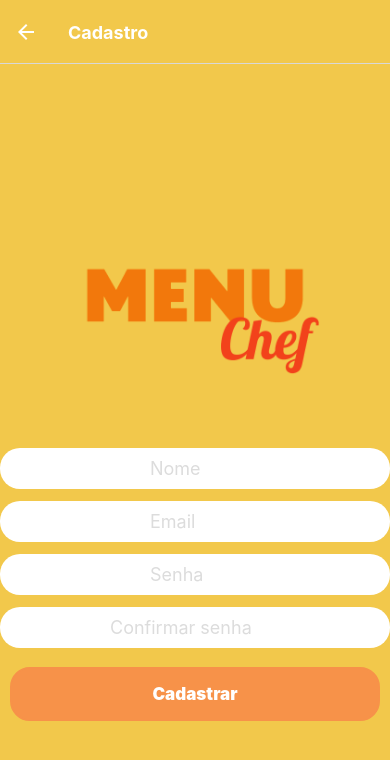
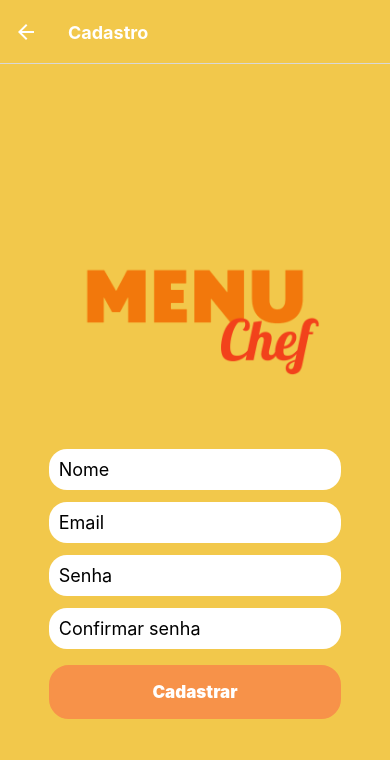
Before and after one commit to jeffersonmoraesjunior/trabalhoFinal-React-Native, a React Native app: screen /Cadastro in a window 390 px wide. Shown: the top 760 px of the page. Built offline with nearby package versions, Linux system fonts and the light colour scheme.

Commit message:
Melhorias no css

```diff
--- a/src/components/ButtonSubmit/styles.ts
+++ b/src/components/ButtonSubmit/styles.ts
@@ -18,7 +18,7 @@ export const styles = StyleSheet.create({
       alignItems: 'center',
       marginBottom: 50,
       marginTop: 4,
-      paddingHorizontal: 140
+      width: '100%'
    },
 
    buttonText: {
--- a/src/components/NavigatorLogin/index.tsx
+++ b/src/components/NavigatorLogin/index.tsx
@@ -2,9 +2,9 @@ import React from 'react';
 import { NavigationContainer } from '@react-navigation/native';
 import { createStackNavigator } from '@react-navigation/stack';
 import { AuthProvider } from '../Authenticate/AuthContext';
-import Login from '../../screens/Login';
-import Cadastro from '../../screens/Cadastro/index';
-import { Receitas } from '../../screens/Receitas/';
+import Login from '../../screens/login';
+import Cadastro from '../../screens/cadastro/index';
+import { Receitas } from '../../screens/receitas/';
 import { ReceitaDetalhes } from '../../screens/ReceitaDetalhes/';
 import { EsqueciSenha } from '../../screens/EsqueciSenha';
 
--- a/src/screens/cadastro/index.tsx
+++ b/src/screens/cadastro/index.tsx
@@ -6,7 +6,7 @@ import { Button } from '../../components/ButtonSubmit';
 import { useNavigation, NavigationProp } from '@react-navigation/native';
 import { createUserWithEmailAndPassword } from 'firebase/auth';
 import { auth } from '../../services/firebase/firebase.config';
-import Login from '../Login/index';
+import Login from '../login/index';
 
 export default function Cadastro() {
    const [nome, setNome] = useState('');
@@ -50,16 +50,16 @@ export default function Cadastro() {
       <View style={styles.login}>
          <Image source={Logo} style={styles.logo} />
 
-         <View>
+         <View style={styles.form}>
             <TextInput
                style={styles.input}
                onChangeText={(text) => setNome(text)}
                placeholder="Nome"
                keyboardType="default"
             />
-         </View>
 
-         <View>
+
+
             <TextInput
                style={styles.input}
                onChangeText={(text) => setEmail(text)}
@@ -67,27 +67,30 @@ export default function Cadastro() {
                keyboardType="email-address"
                autoComplete="email"
             />
-         </View>
 
-         <View>
+
+
             <TextInput
                style={styles.input}
                onChangeText={(text) => setSenha(text)}
                placeholder="Senha"
                keyboardType="visible-password"
+               secureTextEntry
             />
-         </View>
 
-         <View>
+
+
             <TextInput
-               style={styles.cadastrar}
+               style={styles.input}
                onChangeText={(text) => setConfirmarSenha(text)}
                placeholder="Confirmar senha"
                keyboardType="visible-password"
+               secureTextEntry
             />
-         </View>
+
 
          <Button title="Cadastrar" onPress={handleRegister}></Button>
+         </View>
       </View>
    );
 }
--- a/src/screens/cadastro/style.ts
+++ b/src/screens/cadastro/style.ts
@@ -8,6 +8,13 @@ export const styles = StyleSheet.create({
       paddingTop: 50,
       justifyContent: 'center'
    },
+
+   form: {
+      alignItems: 'center',
+      width: '75%',
+
+   },
+
    logo: {
       width: '100%',
       height: 250,
@@ -28,20 +35,10 @@ export const styles = StyleSheet.create({
       backgroundColor: '#FFF',
       fontSize: 18,
       padding: Platform.OS === 'ios' ? 15 : 10,
-      borderRadius: 20,
+      borderRadius: 18,
       marginBottom: 12,
-      color: '#DCDCDC',
+      color: 'black',
       width: '100%',
-      paddingHorizontal: 150
-   },
-   cadastrar: {
-      backgroundColor: '#FFF',
-      fontSize: 18,
-      borderRadius: 20,
-      marginBottom: 15,
-      color: '#DCDCDC',
-      width: '100%',
-      padding: Platform.OS === 'ios' ? 15 : 10,
-      paddingHorizontal: 110
+
    }
 });
--- a/src/screens/login/styles.ts
+++ b/src/screens/login/styles.ts
@@ -1,4 +1,4 @@
-import { StyleSheet } from 'react-native';
+import { Platform, StyleSheet } from 'react-native';
 
 export const styles = StyleSheet.create({
    container: {
@@ -10,8 +10,8 @@ export const styles = StyleSheet.create({
    },
 
    form: {
-      paddingHorizontal: 20,
-      width: 400
+
+      width: '100%'
    },
 
    logo: {
@@ -23,13 +23,14 @@ export const styles = StyleSheet.create({
    },
 
    input: {
-      backgroundColor: 'white',
-      borderRadius: 20,
-      padding: 15,
+      backgroundColor: '#FFF',
+      fontSize: 18,
+      padding: Platform.OS === 'ios' ? 15 : 10,
+      borderRadius: 18,
       marginBottom: 12,
-      color: '#DCDCDC',
-      fontSize: 16,
-      width: '100%'
+      color: 'black',
+      width: '100%',
+
    },
 
    helpText: {
```
